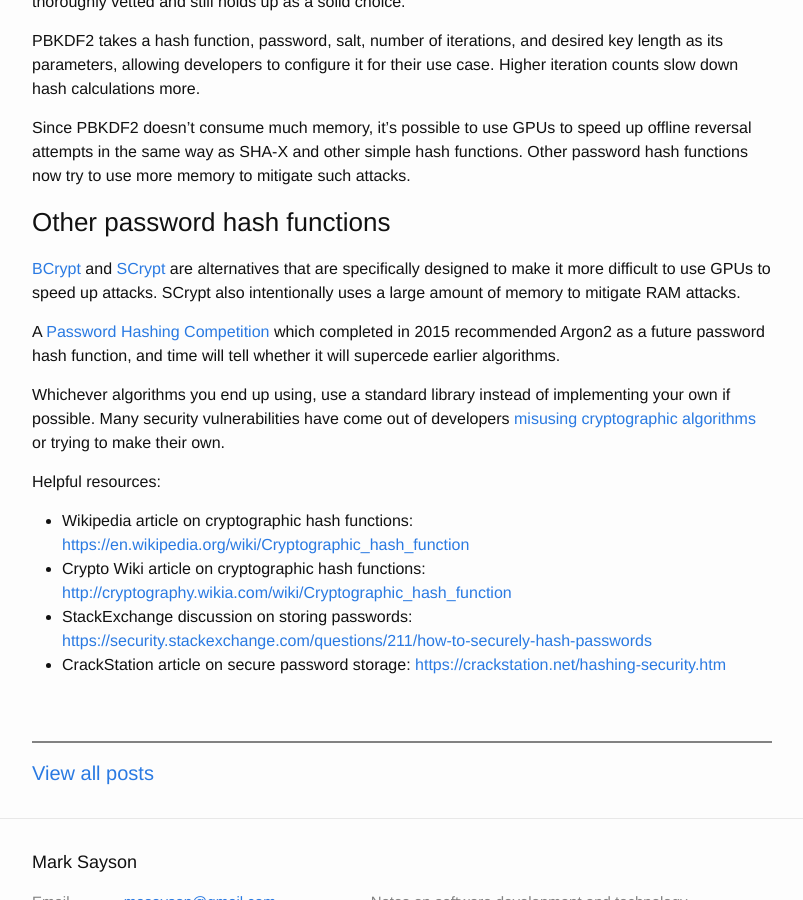
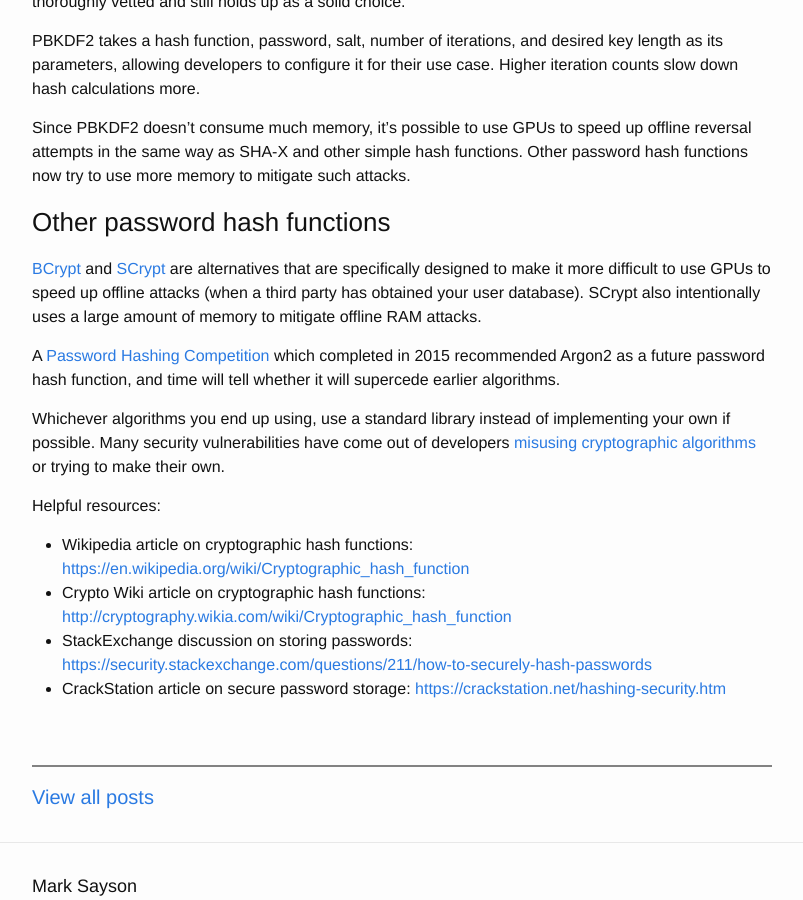
Before and after one commit to msayson/msayson.github.io, a Jekyll site: the page built from _posts/2017-03-07-hash-functions-for-cryptography-vs-lookup.markdown, in a window 1280 px wide and 900 px high, scrolled down 3777 px. Shown: the whole window, without its empty margins (238-1041 px from the left). Built offline with Jekyll 4.4.1, drawn with Linux system fonts in a browser that asks for light colours.

Commit message:
Clarify introduction to other password hash functions

```diff
--- a/_posts/2017-03-07-hash-functions-for-cryptography-vs-lookup.markdown
+++ b/_posts/2017-03-07-hash-functions-for-cryptography-vs-lookup.markdown
@@ -121,7 +121,7 @@ PBKDF2 takes a hash function, password, salt, number of iterations, and desired
 Since PBKDF2 doesn't consume much memory, it's possible to use GPUs to speed up offline reversal attempts in the same way as SHA-X and other simple hash functions.  Other password hash functions now try to use more memory to mitigate such attacks.
 
 ### Other password hash functions
-[BCrypt](https://en.wikipedia.org/wiki/Bcrypt) and [SCrypt](https://en.wikipedia.org/wiki/Scrypt) are alternatives that are specifically designed to make it more difficult to use GPUs to speed up attacks.  SCrypt also intentionally uses a large amount of memory to mitigate RAM attacks.
+[BCrypt](https://en.wikipedia.org/wiki/Bcrypt) and [SCrypt](https://en.wikipedia.org/wiki/Scrypt) are alternatives that are specifically designed to make it more difficult to use GPUs to speed up offline attacks (when a third party has obtained your user database).  SCrypt also intentionally uses a large amount of memory to mitigate offline RAM attacks.
 
 A [Password Hashing Competition](https://password-hashing.net/) which completed in 2015 recommended Argon2 as a future password hash function, and time will tell whether it will supercede earlier algorithms.
 
```
